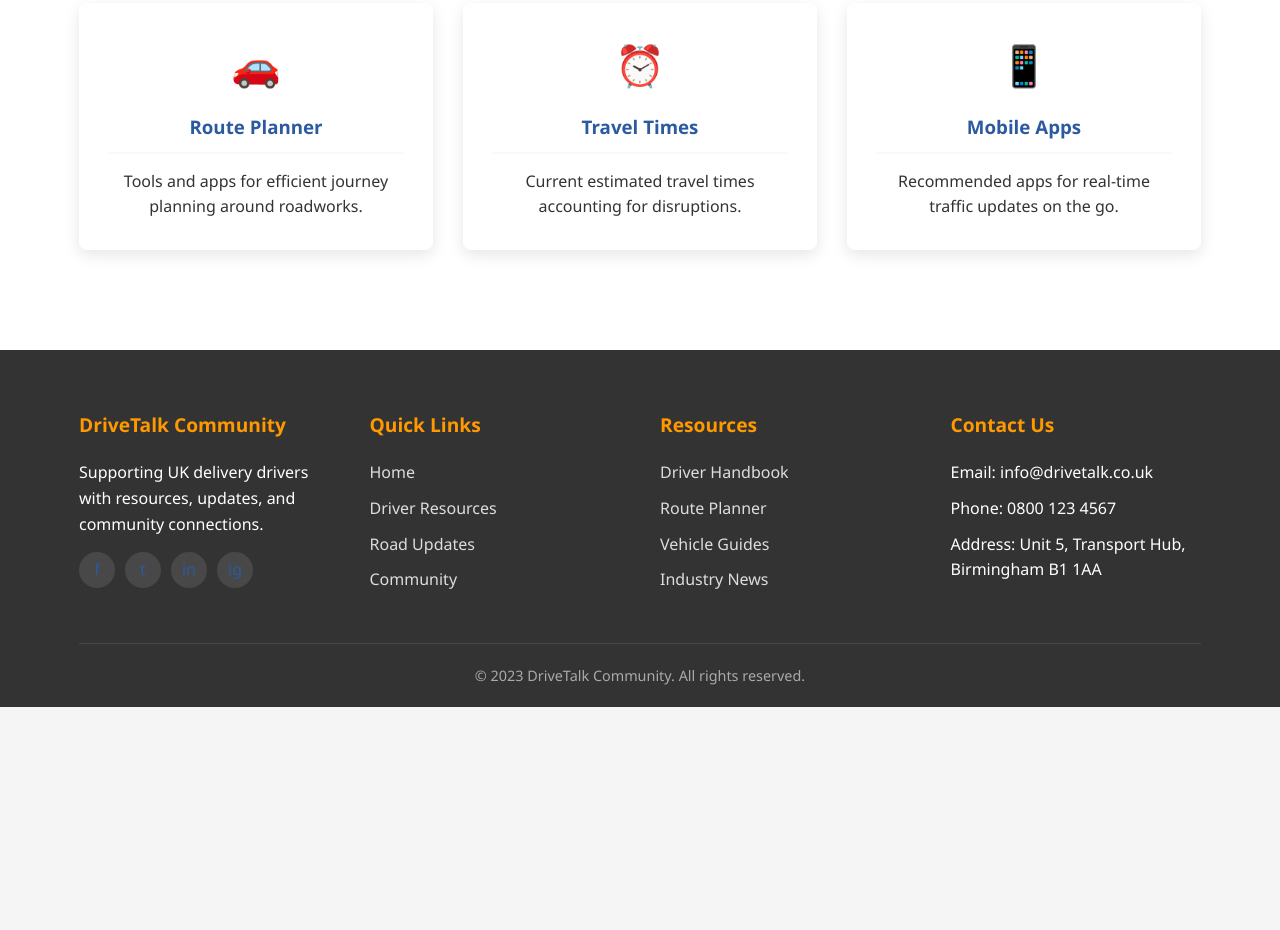
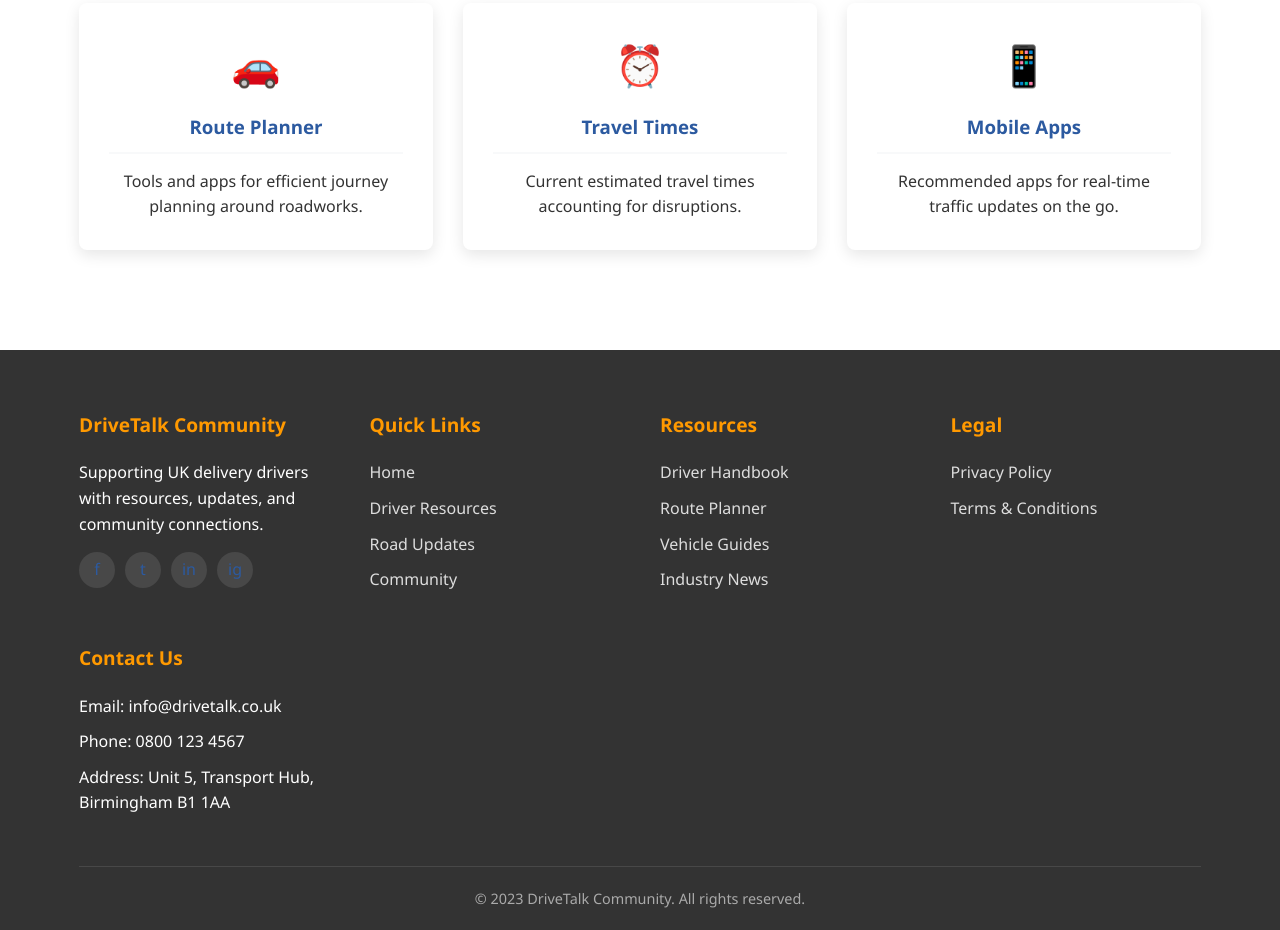
Before and after one commit to garyem/drivetalkcommunity, a plain HTML site: page road-updates.html in a window 1280 px wide. Shown: the part 1852-2782 px from the top of the page. Before the commit the page ends 2559 px from the top, so only its background shows below. Drawn offline with Linux system fonts and the light colour scheme.

Commit message:
Add legal section to footer with links
Added legal links for Privacy Policy and Terms & Conditions.

```diff
--- a/road-updates.html
+++ b/road-updates.html
@@ -696,6 +696,13 @@
                     </ul>
                 </div>
                 <div class="footer-column">
+    <h3>Legal</h3>
+    <ul class="footer-links">
+        <li><a href="privacy-policy.html">Privacy Policy</a></li>
+        <li><a href="terms.html">Terms & Conditions</a></li>
+    </ul>
+</div>
+                <div class="footer-column">
                     <h3>Contact Us</h3>
                     <ul class="footer-links">
                         <li>Email: info@drivetalk.co.uk</li>
```
